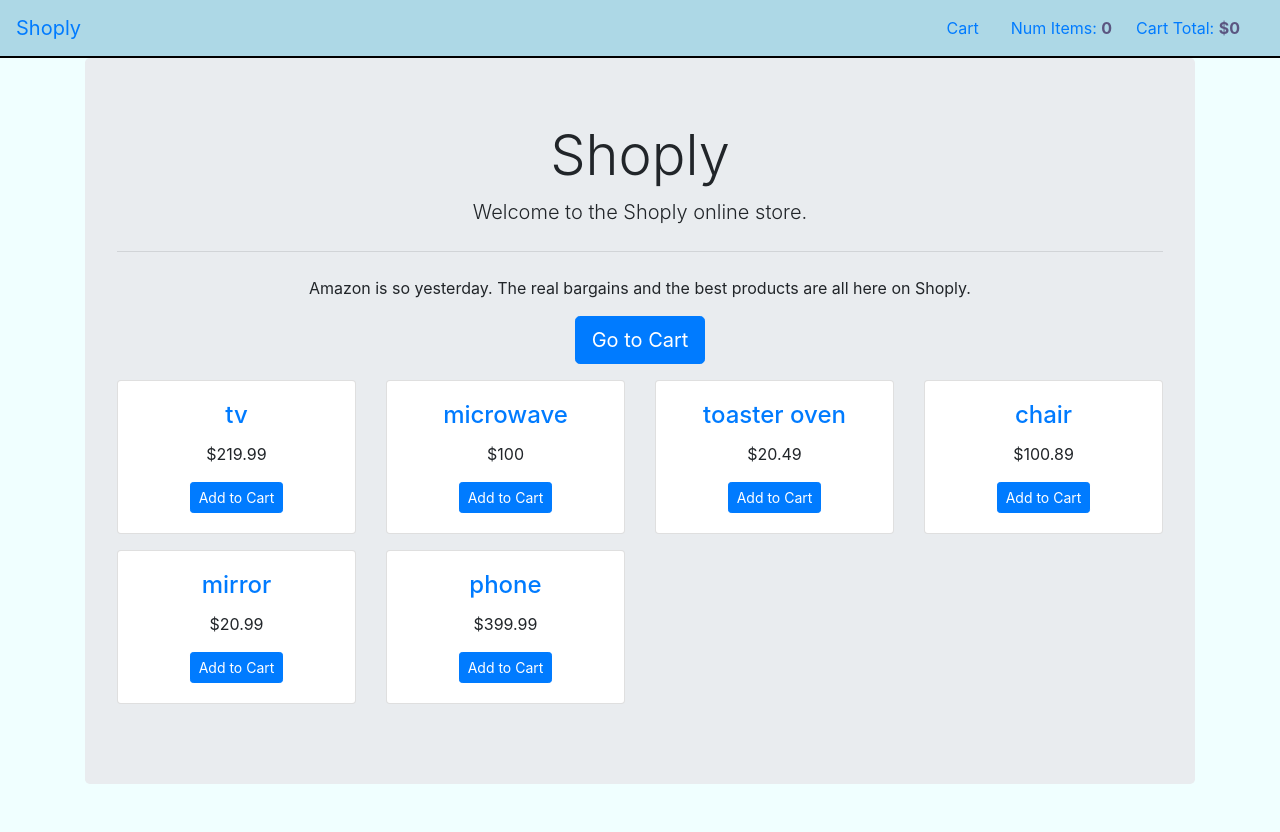
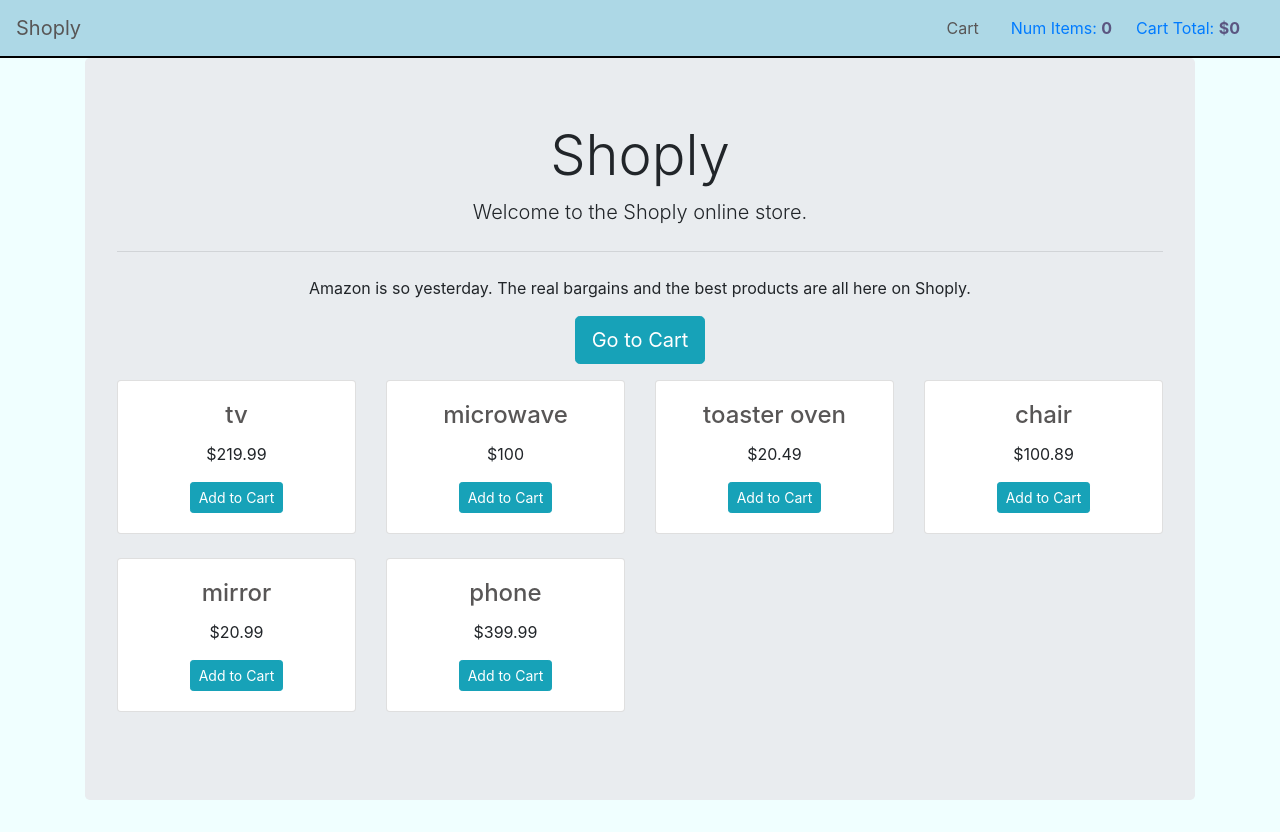
Before and after one commit to Keparoo/Shoply, a React (Create React App) app: page / in a window 1280 px wide. Built offline with nearby package versions, Linux system fonts and the light colour scheme.

Commit message:
Adjust Cart columns

```diff
--- a/src/Cart.js
+++ b/src/Cart.js
@@ -48,7 +48,8 @@
 					<tr>
 						<th>Item Name</th>
 						<th>Item Price</th>
-						<th colSpan="2">Item Quantity</th>
+						<th>Quantity</th>
+						<th>Adjust Cart</th>
 						<th>Sub-Total</th>
 					</tr>
 				</thead>
--- a/src/ProductList.css
+++ b/src/ProductList.css
@@ -0,0 +1,3 @@
+a {
+	color: rgb(88, 86, 86);
+}
--- a/src/ProductList.js
+++ b/src/ProductList.js
@@ -13,15 +13,15 @@
 	};
 
 	const productList = Object.keys(products).map((id) => (
-		<div className="col-md-3 mb-3" key={id}>
+		<div className="col-md-3 mb-4" key={id}>
 			<div className="card">
 				<div className="card-body">
-					<h4 className="card-title text-center">
+					<h4 className="card-title text-center product">
 						<Link to={`/products/${id}`}>{products[id].name}</Link>
 					</h4>
 					<p>${products[id].price}</p>
 					<button
-						className="btn btn-sm btn-primary"
+						className="btn btn-sm btn-info"
 						onClick={() => add(id, products[id].price)}
 					>
 						Add to Cart
@@ -40,7 +40,7 @@
 				here on Shoply.
 			</p>
 			<p className="lead">
-				<Link className="btn btn-primary btn-lg" to="/cart" role="button">
+				<Link className="btn btn-info btn-lg" to="/cart" role="button">
 					Go to Cart
 				</Link>
 			</p>
```
